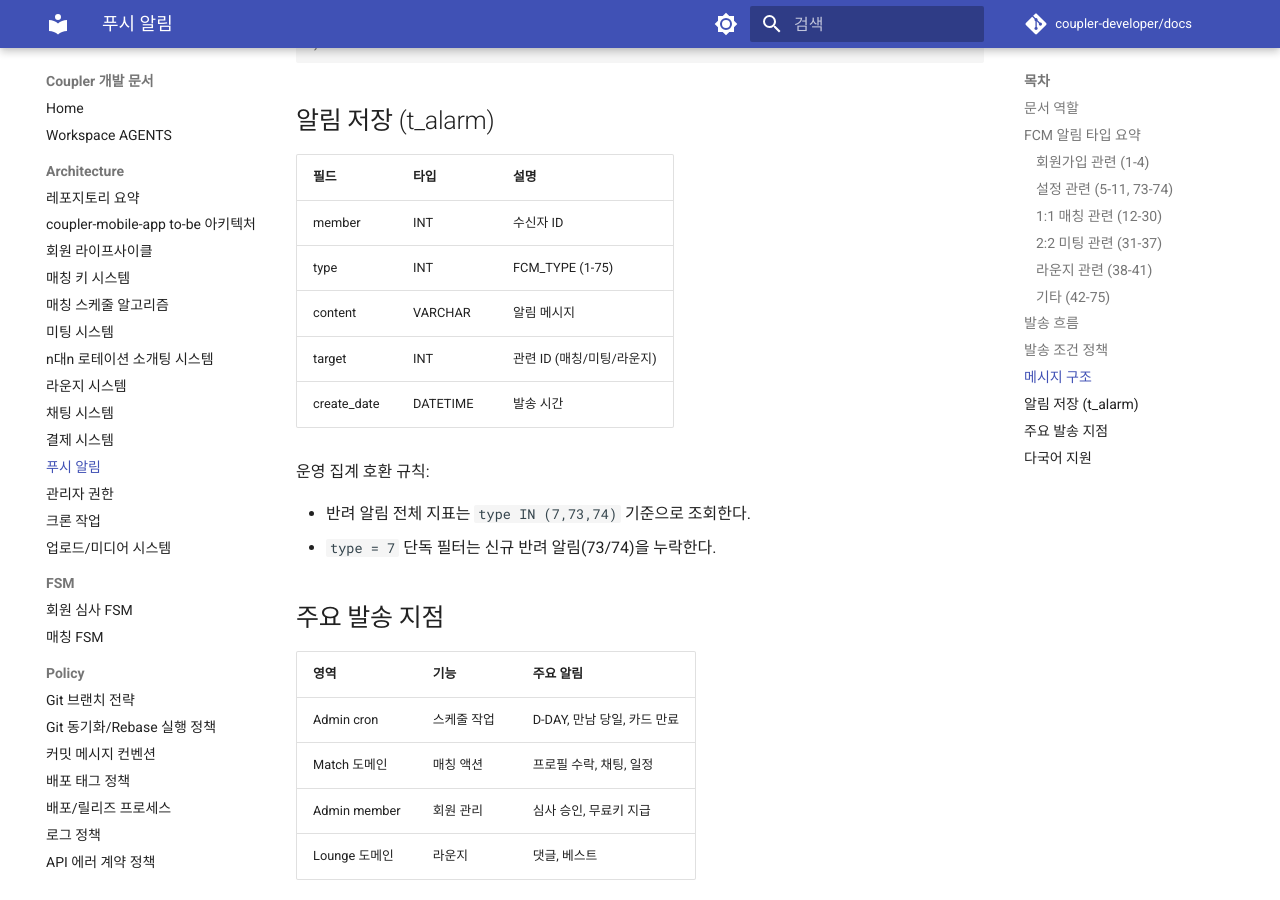
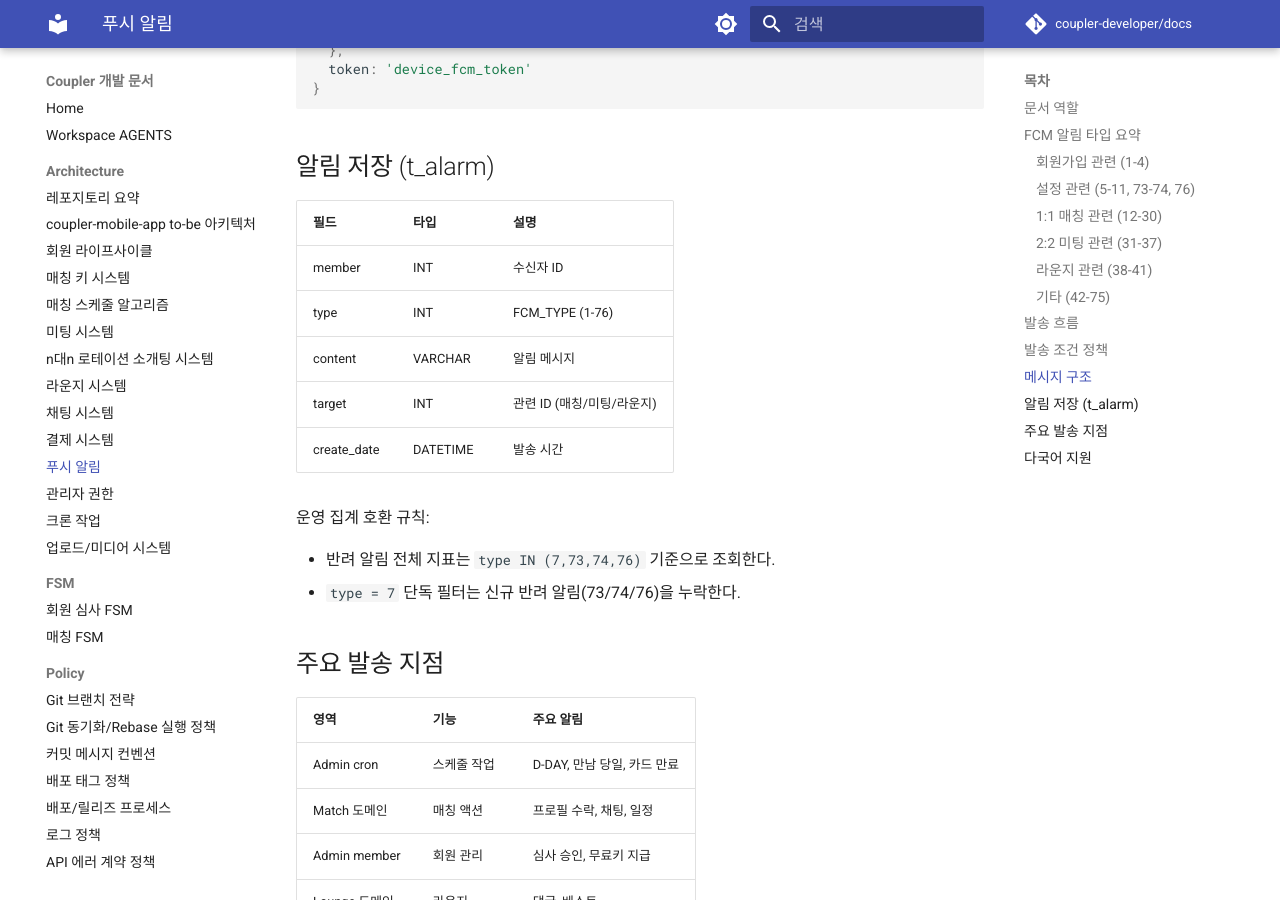
Before and after one commit to coupler-developer/docs, an MkDocs documentation site: the page built from content/architecture/push-notification.md, in a window 1280 px wide and 900 px high, scrolled down 4205 px. Built offline with MkDocs 1.6.1 and Material for MkDocs 9.7.7, drawn with Linux system fonts in a browser that asks for light colours; comment, search, counter and statistics services are not loaded; some of the changed text lies outside the part shown.

Commit message:
docs: 설정 인증 반려 푸시 타입 문서화
Changes:
- FCM 타입 요약에 SETTING_AUTH_DENY(76)를 추가함
- t_alarm 타입 범위와 반려 알림 운영 집계 기준을 갱신함
- 신규 타입 추가 시 서버/모바일/운영 집계 동기화 규칙을 보강함

Tests:
- yarn validate:docs
- git diff --check

```diff
--- a/content/architecture/push-notification.md
+++ b/content/architecture/push-notification.md
@@ -21,7 +21,7 @@ Firebase Cloud Messaging 기반 푸시알림 아키텍처를 정리한 문서이
 | 3 | SIGNUP_OK | 가입심사 승인 |
 | 4 | SIGNUP_FAVOR_INFO | 추가정보 입력 안내 |
 
-### 설정 관련 (5-11, 73-74)
+### 설정 관련 (5-11, 73-74, 76)
 
 | 값 | 상수 | 의미 |
 |----|------|------|
@@ -31,6 +31,7 @@ Firebase Cloud Messaging 기반 푸시알림 아키텍처를 정리한 문서이
 | 8-11 | SETTING_RECOMMEND_* | 추천 관련 |
 | 73 | SETTING_MEMBER_REVIEW_DENY | 준회원/정회원 승급 심사 반려(즉시) |
 | 74 | SETTING_MEMBER_REVIEW_DENY_AGAIN | 준회원/정회원 반려 후 미재제출 리마인드 |
+| 76 | SETTING_AUTH_DENY | 설정 인증정보 반려 |
 
 ### 1:1 매칭 관련 (12-30)
 
@@ -140,15 +141,15 @@ sequenceDiagram
 | 필드 | 타입 | 설명 |
 |------|------|------|
 | member | INT | 수신자 ID |
-| type | INT | FCM_TYPE (1-75) |
+| type | INT | FCM_TYPE (1-76) |
 | content | VARCHAR | 알림 메시지 |
 | target | INT | 관련 ID (매칭/미팅/라운지) |
 | create_date | DATETIME | 발송 시간 |
 
 운영 집계 호환 규칙:
 
-- 반려 알림 전체 지표는 `type IN (7,73,74)` 기준으로 조회한다.
-- `type = 7` 단독 필터는 신규 반려 알림(73/74)을 누락한다.
+- 반려 알림 전체 지표는 `type IN (7,73,74,76)` 기준으로 조회한다.
+- `type = 7` 단독 필터는 신규 반려 알림(73/74/76)을 누락한다.
 
 ## 주요 발송 지점
 
```
Also changed, not shown: content/policy/push-notification-policy.md (+1 -0 lines).
